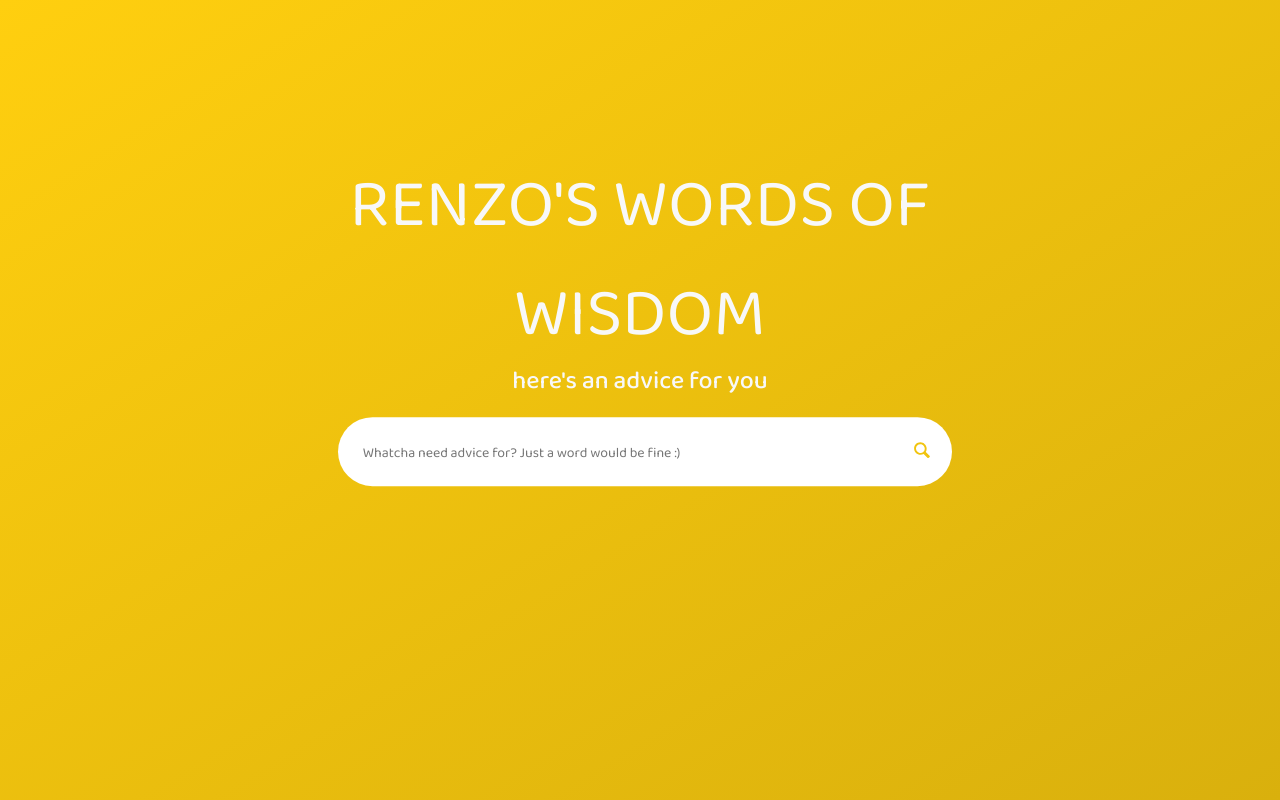
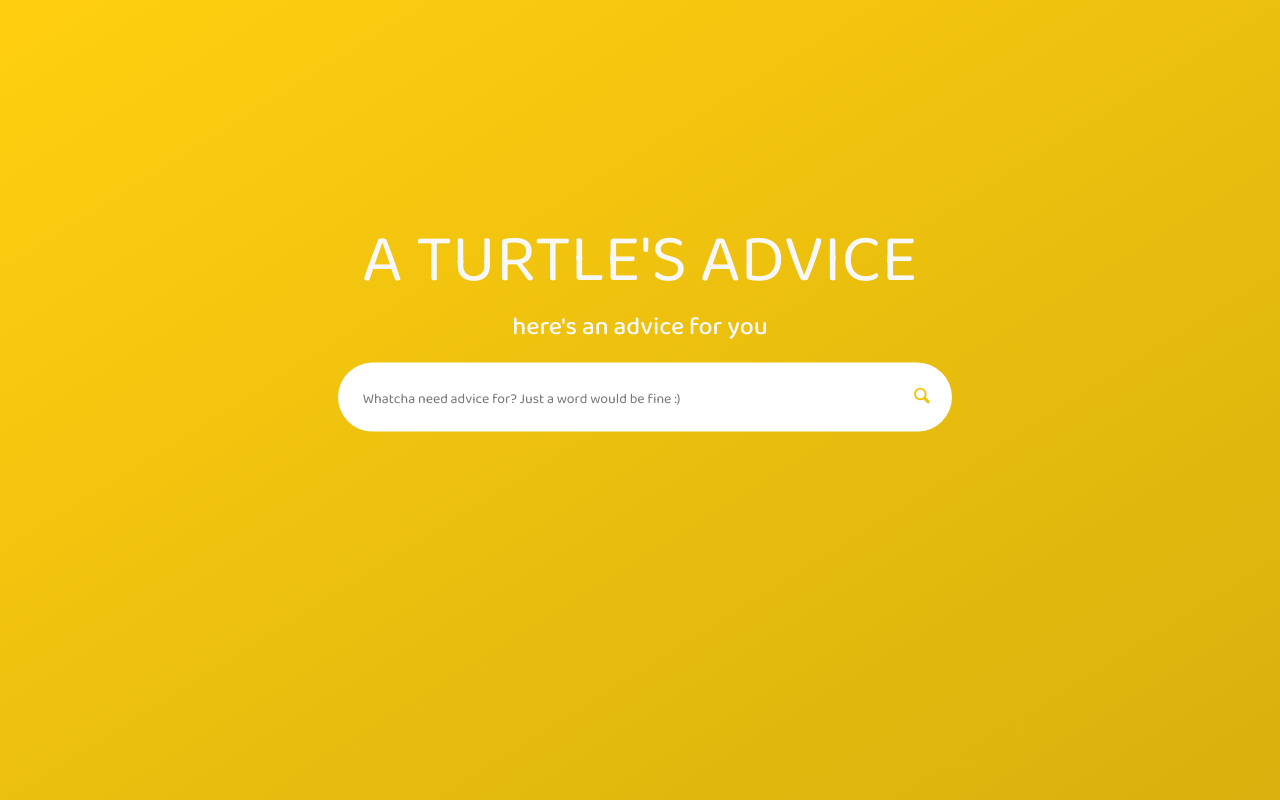
Before and after one commit to EjMat8/TurtleAdvice, a website built with Parcel: page index.html in a window 1280 px wide. Built offline with nearby package versions, Linux system fonts and the light colour scheme; no server answers.

Commit message:
changed name

```diff
--- a/index.html
+++ b/index.html
@@ -12,13 +12,13 @@
     <link rel="stylesheet" href="src/css/style.css" />
     <script defer src="./src/js/controller.js"></script>
 
-    <title>Renzo-Advice</title>
+    <title>Turtle Advice</title>
   </head>
   <body>
     <div class="container">
       <header class="header">
         <div class="header__box">
-          <h1 class="header__title">Renzo's Words of Wisdom</h1>
+          <h1 class="header__title">A Turtle's Advice</h1>
           <p class="header__caption">here's an advice for you</p>
 
           <form action="#" class="form">
```
Also changed, not shown: README.md.
